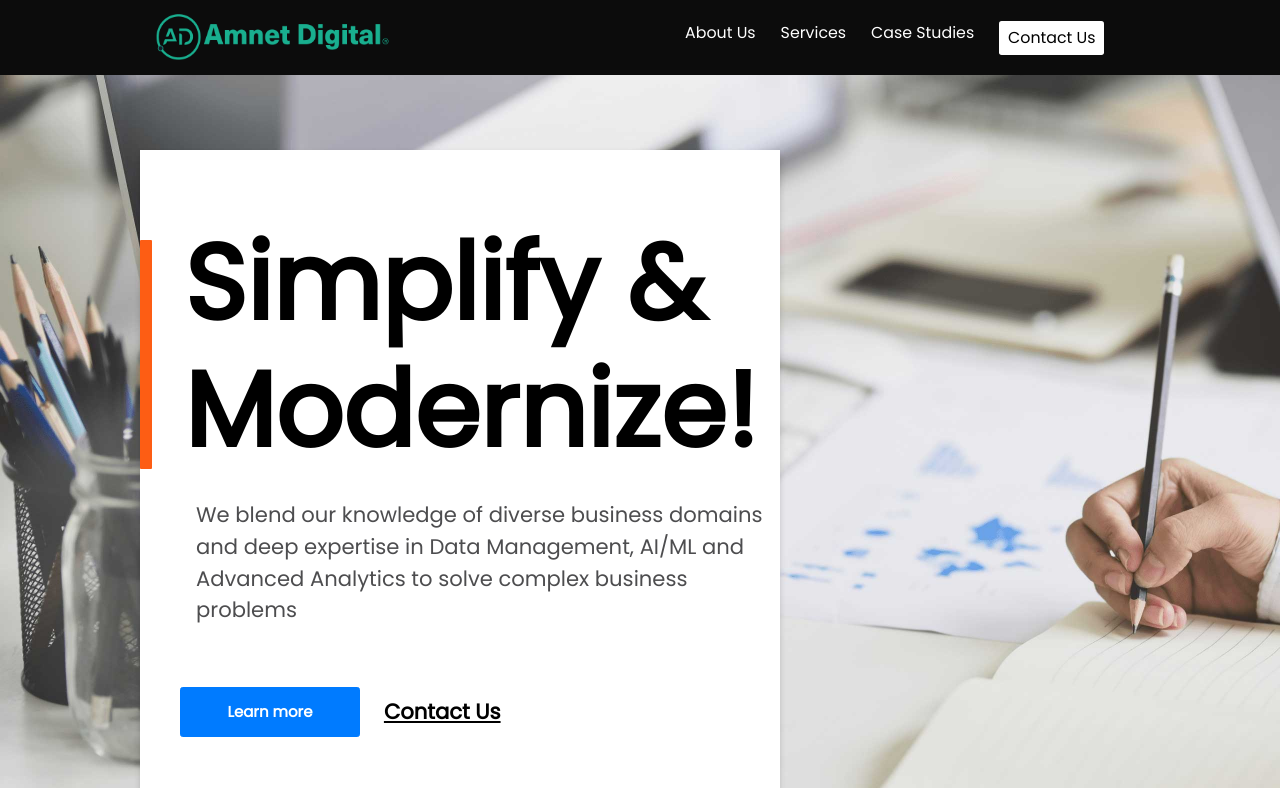
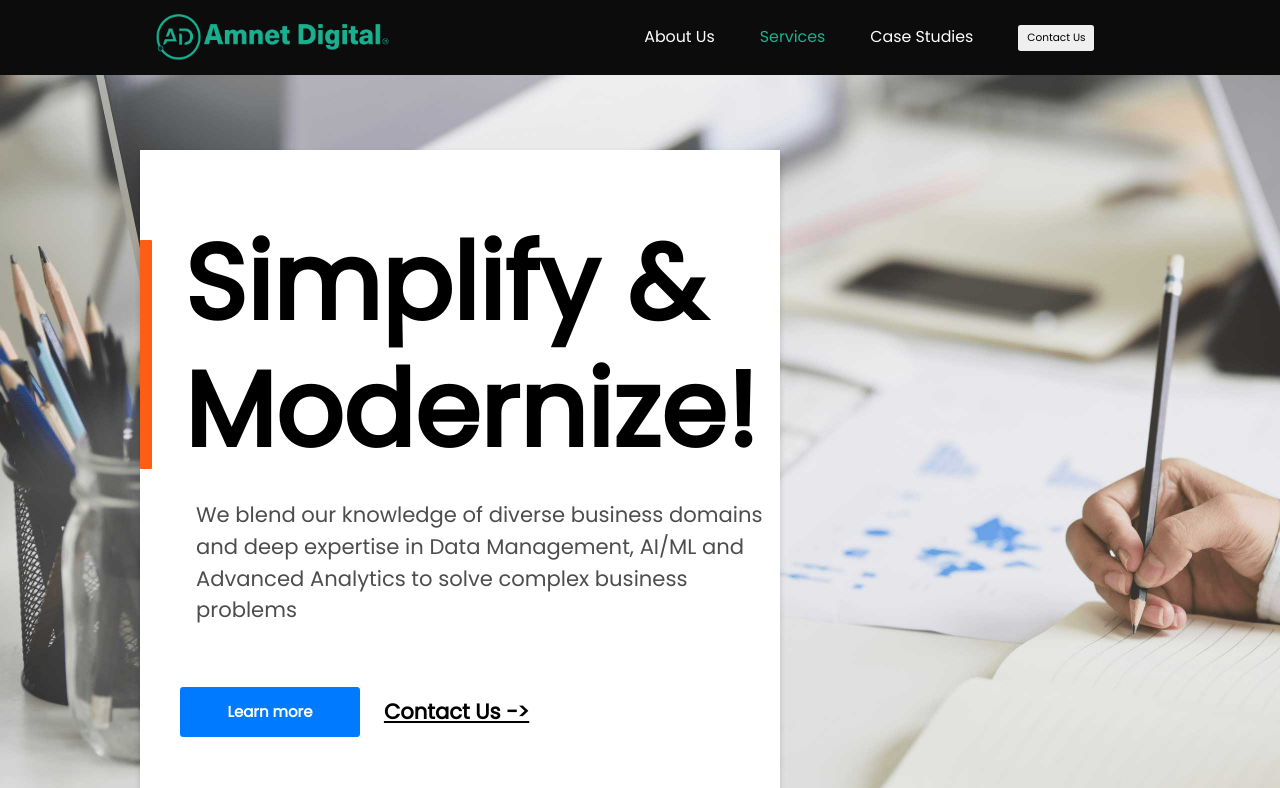
Before and after one commit to binmayPadhi/aws-ament-test, a React (Create React App) app: page /services in a window 1280 px wide. Shown: the top 788 px of the page. Built offline with nearby package versions, Linux system fonts and the light colour scheme.

Commit message:
added links

```diff
--- a/public/styles.css
+++ b/public/styles.css
@@ -74,25 +74,16 @@ body{
     height: 54px;
 }
 
-/* .navbar-nav .nav-link{
-    font-family: 'Poppins', sans-serif;
-    font-size: 1.5rem;
-    color:white;
-} */
 
 .nav-item .contact-btn{
     font-family: 'Poppins', sans-serif;
-    font-size: 1.5rem;
+    font-size: 2rem;
     color:black;
 }
 
-.navbar-nav .nav-item{
-    font-family: 'Poppins', sans-serif;
-    font-size: 1.5rem;
-    color:white;
-    margin-right: 25px;
-    margin-top: 5px;
-}
+.navbar__link--active {
+    color: red;
+  }
 
 .custom-toggler{
     background-color: black;
@@ -109,11 +100,6 @@ body{
 
 .custom-toggler.navbar-toggler {
     border-color: none;
-}
-
-.contact-btn{
-    background-color: white;
-    font-family: 'Poppins', sans-serif;
 }
 
 /* FOR STICKY NAVBAR */
--- a/src/assets/components/AboutUs.jsx
+++ b/src/assets/components/AboutUs.jsx
@@ -38,7 +38,9 @@ function AboutUs (){
                             duration={500}>
                             <button type="button" className="btn btn-primary learn-more-btn">Learn more</button>
                         </Link>
-                        <button type="button" className="btn btn-default">Case Studies</button>
+                        <a href="/casestudies">
+                            <button type="button" className="btn btn-default">{`Case Studies ->`}</button>
+                        </a>
                     </div>
                 </div>
             </div>
--- a/src/assets/components/CaseStudies.jsx
+++ b/src/assets/components/CaseStudies.jsx
@@ -1,6 +1,8 @@
 import React from "react";
 import CaseStudiesData from "../Data/CaseStudies-Data/CaseStudiesData";
 import CaseStudiesBG from "../images/Case-Studies-Page/amnet-case-studies-bg.jpg";
+import {Link} from "react-scroll";
+import {NavLink} from "react-router-dom";
 
 function CaseStudies (){
 
@@ -28,8 +30,19 @@ function CaseStudies (){
                             </p>
 
                             <div className="homepage-intro-btn">
-                                <button type="button" className="btn btn-primary">Learn more</button>
-                                <button type="button" className="btn btn-default">Contact Us</button>
+                            <Link
+                                activeClass="active"
+                                to="details"
+                                spy={true}
+                                smooth={true}
+                                offset={0}
+                                duration={500}>
+                                <button type="button" className="btn btn-primary learn-more-btn">Learn more</button>
+                            </Link>
+
+                            <NavLink to="/contactus">
+                                <button type="button" className="btn btn-default" >{`Contact Us ->`}</button>
+                            </NavLink>
                             </div>
                         </div>
                     </div>
--- a/src/assets/components/ContactUs.jsx
+++ b/src/assets/components/ContactUs.jsx
@@ -41,7 +41,7 @@ function ContactUs (){
         }
         else{
           alert("You have entered an invalid email or name, Please use only alphabets for name and enter valid email!")
-          return (userDetails.email.focus());
+          return (false);
         };
     }
 
--- a/src/assets/components/Footer.jsx
+++ b/src/assets/components/Footer.jsx
@@ -1,4 +1,5 @@
 import React from "react";
+
 
 function Footer (){
     return (
@@ -20,10 +21,10 @@ function Footer (){
             <div className="col-lg-2 col-md-4 col-sm-4 ">
                 <ul className="useful-links">
                     <h3>References</h3>
-                    <li><a href="./aboutUs.html">About Us</a></li>
-                    <li><a href="./services.html">Services</a></li>
-                    <li><a href="./caseStudies.html">Case Studies</a></li>
-                    <li><a href="./careers.html">Careers</a></li>
+                    <li><a href="/aboutUs">About Us</a></li>
+                    <li><a href="/services">Services</a></li>
+                    <li><a href="/caseStudies">Case Studies</a></li>
+                    {/* <li><a href="./careers.html">Careers</a></li> */}
                 </ul>
             </div>
             <hr></hr>
--- a/src/assets/components/Homepage.jsx
+++ b/src/assets/components/Homepage.jsx
@@ -44,19 +44,21 @@ function Homepage(){
                             duration={500}>
                             <button type="button" className="btn btn-primary learn-more-btn">Learn more</button>
                         </Link>
-                            <button type="button" className="btn btn-default">Case Studies</button>
+                            <a href="/casestudies" id ="details">
+                                <button type="button" className="btn btn-default">{`Case Studies ->`}</button>
+                            </a>
                         </div>
                     </div>
                 </div>
             </div>
 
             {/* <!-- HOMEPAGE-QUOTE --> */}
-            <div className="contaner-fluid homepage-quote p-3" id ="details">
+            {/* <div className="contaner-fluid homepage-quote p-3"">
                 <blockquote className="blockquote text-center">
                     <p className="mb-0">"AI-Enabled tools will generate $2.9 trillion in business value by 2021"</p>
                     <p className="blockquote-author">~ U D A C I T Y</p>
                 </blockquote>
-            </div>
+            </div> */}
 
             {/* <!-- HOMEPAGE-AI-SOLUTION AND SERVICES --> */}
             <SolutionsServices />
@@ -71,7 +73,7 @@ function Homepage(){
             <OurServices />
 
             {/* <!--OUR PARTNER--> */}
-            <OurPartner />
+            {/* <OurPartner /> */}
 
             {/* <!--CASE STUDIES SECTION--> */}
             <CaseStudiesSection />
--- a/src/assets/components/Homepage/CareerSection.jsx
+++ b/src/assets/components/Homepage/CareerSection.jsx
@@ -26,8 +26,10 @@ function CareerSection (){
                             that make a difference! Come work with us!
                         </p>
 
-                        <button type="button" className="btn btn-primary">Careers</button>
-                        <button type="button" className="btn btn-default">Contact Us</button>
+                        {/* <button type="button" className="btn btn-primary">Careers</button> */}
+                        <a href="/contactus">
+                            <button type="button" className="btn btn-default" >Contact Us</button>
+                        </a>
                     </div>
                 </div>
             </div>
--- a/src/assets/components/Homepage/CaseStudiesSection.jsx
+++ b/src/assets/components/Homepage/CaseStudiesSection.jsx
@@ -1,5 +1,6 @@
 import React from "react";
 import CaseStudiesSectionData from "../../Data/Homepage-Data/CaseStudiesSectionData";
+
 
 function CaseStudiesSection (){
     return (
@@ -28,7 +29,7 @@ function CaseStudiesSection (){
                 )
             })}
         </div>
-        <a href="./caseStudies.html" className="explore-all-link">Explore All</a>
+        <a href="/caseStudies" className="explore-all-link">Explore All</a>
     </div>
         </>
     )
--- a/src/assets/components/Homepage/SolutionsServices.jsx
+++ b/src/assets/components/Homepage/SolutionsServices.jsx
@@ -7,7 +7,7 @@ function SolutionsServices(){
         <>
             {/* <!--HOMEPAGE AI PRODUCT, SOLUTIONS AND SERVICES--> */}
 
-    <div className="solutions-services all-margin">
+    <div className="solutions-services all-margin" >
         <div className="row">
             <div className="col-xl-6 col-lg-12 col-sm-12 solutions-services-details">
                 <h6>MAKE A DIFFERENCE</h6>
--- a/src/assets/components/Navbar.jsx
+++ b/src/assets/components/Navbar.jsx
@@ -1,21 +1,27 @@
 import React from "react";
-import {Link} from "react-router-dom";
+import {NavLink} from "react-router-dom";
 import amnetLogo from "../images/AD-Logo.png";
 
 function Navbar(){
   const navStyle = {
     color : "white",
-    textDecoration : "none"
+    textDecoration : "none",
+    fontSize : "1.5rem",
+    marginRight: "25px",
+    fontFamily: `'Poppins', sans-serif`,
+    marginTop: "5px",
+    padding: "10px"
 }
+
     return (
         <>
             {/* <!-- NAVIGATION BAR --> */}
     <div className = "navigation-bar" id="navbar">
         <nav className="navbar navbar-expand-lg all-margin">
             {/* <!-- navigation bar logo --> */}
-            <Link to = "/" className="navbar-brand">
+            <NavLink to = "/" className="navbar-brand">
               <img className="img-fluid logo" src= {amnetLogo} alt="logo" />
-            </Link>
+            </NavLink>
             <button className="navbar-toggler custom-toggler" type="button" data-toggle="collapse" data-target="#navbarNav" aria-controls="navbarNav" aria-expanded="false" aria-label="Toggle navigation">
               <div className="navbar-toggler-icon"></div>
               <div className="navbar-toggler-icon"></div>
@@ -27,32 +33,30 @@ function Navbar(){
                 {/* <!-- <li className="nav-item active">
                   <a className="nav-link" href="#">Home <span className="sr-only">(current)</span></a>
                 </li> --> */}
-                  <Link to = "/aboutus" style={navStyle}>
-                    <li className="nav-item" >
-                    About Us
-                    </li>
-                </Link>
-                <Link to = "/services" style={navStyle}>
-                    <li className="nav-item" >
+                  <NavLink to = "/aboutus" style={navStyle} activeStyle={{color: '#19AF8F', textDecoration: 'none'}}>
+
+                   About Us
+
+                </NavLink>
+                <NavLink  to = "/services" style={navStyle} activeStyle={{color: '#19AF8F', textDecoration: 'none'}}>
+
                     Services
-                    </li>
-                </Link>
-                <Link to = "/casestudies" style={navStyle}>
-                    <li className="nav-item" >
+
+                </NavLink>
+                <NavLink to = "/casestudies" style={navStyle} activeStyle={{color: '#19AF8F', textDecoration: 'none'}}>
+
                     Case Studies
-                    </li>
-                </Link>
+
+                </NavLink>
                 {/* <!-- <li className="nav-item">
                   <a className="nav-link " href="#">Blog</a>
                 </li> --> */}
                 {/* <li className="nav-item">
                     <a className="nav-link " href="./careers.html">Careers</a>
                 </li> */}
-                <Link to = "/contactus">
-                    <li className="nav-item">
-                        <button type="button" className="btn btn-default contact-btn">Contact Us</button>
-                    </li>
-                </Link>
+                <NavLink to = "/contactus" style={navStyle}>
+                <button  type="button" className="btn btn-default  contact-btn">Contact Us</button>
+                </NavLink>
 
               </ul>
             </div>
--- a/src/assets/components/Services.jsx
+++ b/src/assets/components/Services.jsx
@@ -1,6 +1,8 @@
 import React from "react";
 import ServicesData from "../Data/Services-Data/ServicesData";
 import ServiceBG from "../images/Service-Page/amnet-our-services-bg.jpg";
+import {Link} from "react-scroll";
+import {NavLink} from "react-router-dom";
 
 function Services (){
 
@@ -26,8 +28,18 @@ function Services (){
                         </p>
 
                         <div className="homepage-intro-btn">
-                            <button type="button" className="btn btn-primary" >Learn more</button>
-                            <button type="button" className="btn btn-default" >Contact Us</button>
+                        <Link
+                            activeClass="active"
+                            to="details"
+                            spy={true}
+                            smooth={true}
+                            offset={0}
+                            duration={500}>
+                            <button type="button" className="btn btn-primary learn-more-btn">Learn more</button>
+                        </Link>
+                            <NavLink to="/contactus">
+                                <button type="button" className="btn btn-default" >{`Contact Us ->`}</button>
+                            </NavLink>
                         </div>
                     </div>
                 </div>
@@ -46,7 +58,7 @@ function Services (){
 
                     {ServicesData.map(service => {
                         return(
-                            <div className="col-12 service-list p-0 clearfix" key = {service.id}>
+                            <div className="col-12 service-list p-0 clearfix" key = {service.id} id={service.id}>
                                 <img className="img-fluid img-left service-page-img" src= {service.serviceIMG} alt="Service" />
                                 <div className="service-desc">
                                     <h2>{service.title}</h2>
```
Also changed, not shown: src/assets/components/Homepage/OurServicesSection.jsx (+5 -2 lines).
